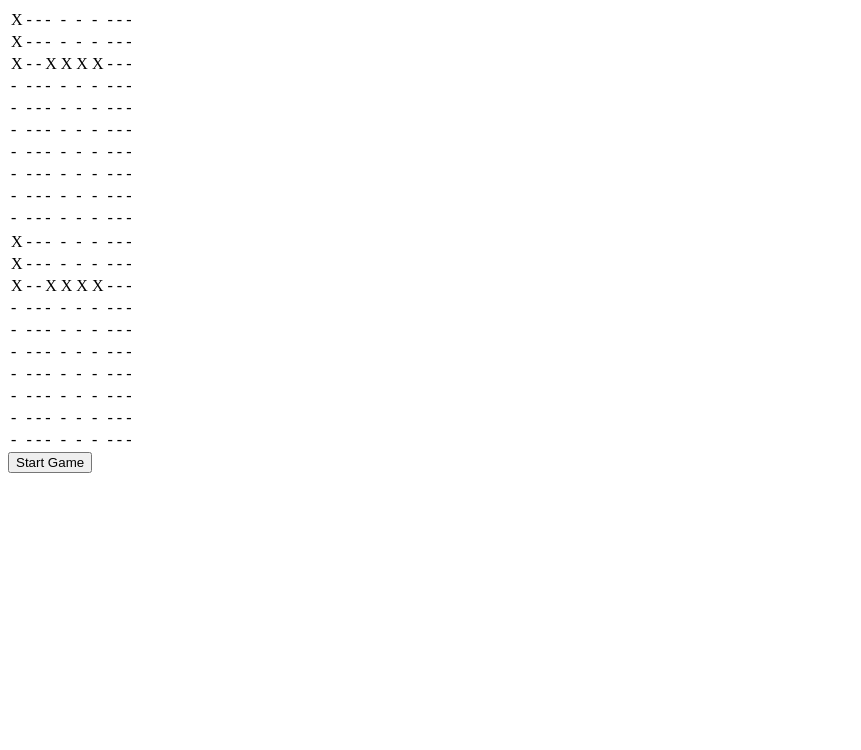
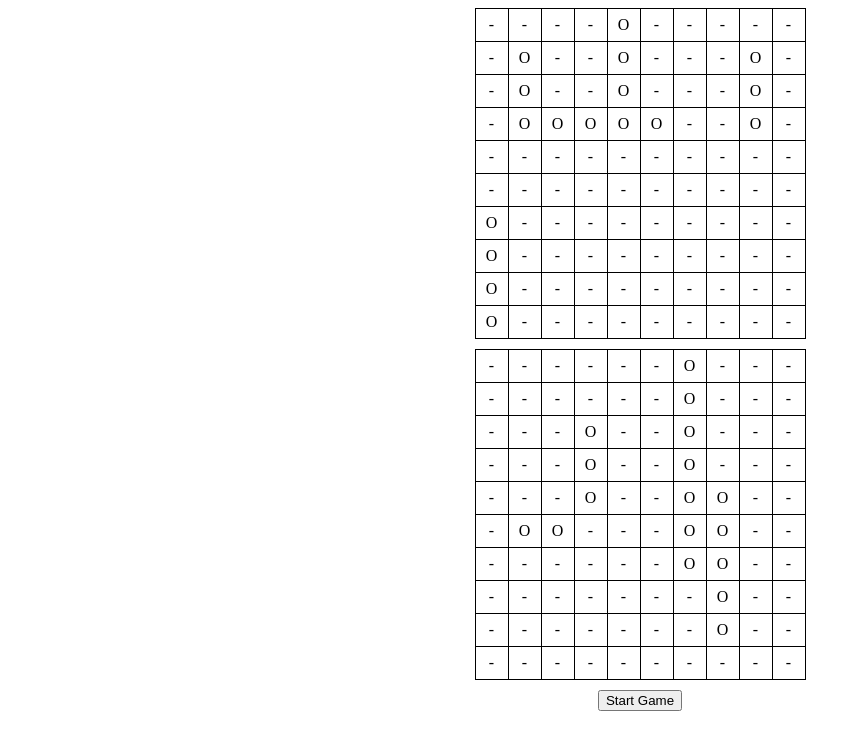
Before and after one commit to yerrapragada011/battleship, a website with bundled scripts: page index.html in a window 1280 px wide. Both pictures are taken after a click on the button "Start Game". Shown: the whole page, without its empty margins (0-861 px from the left). Built offline with nearby package versions, Linux system fonts and the light colour scheme.

Commit message:
Display gameboard & add attack func

```diff
--- a/index.html
+++ b/index.html
@@ -3,6 +3,7 @@
   <head>
     <meta charset="UTF-8" />
     <meta name="viewport" content="width=device-width, initial-scale=1.0" />
+    <link rel="stylesheet" href="style.css" />
     <script type="module" src="script.js" defer></script>
     <title>Battleship</title>
   </head>
--- a/script.js
+++ b/script.js
@@ -8,8 +8,8 @@ function startGame() {
   player1.gameboard.setPredeterminedShips()
   player2.gameboard.setPredeterminedShips()
 
-  renderGameboard(player1, 'player1-board')
-  renderGameboard(player2, 'player2-board')
+  renderGameboard(player1, 'player1-board', player2)
+  renderGameboard(player2, 'player2-board', player1)
 }
 
 document.getElementById('start-game').addEventListener('click', startGame)
--- a/src/gameboard.js
+++ b/src/gameboard.js
@@ -57,14 +57,44 @@ export class Gameboard {
   }
 
   setPredeterminedShips() {
-    const shipCoordinates = [
-      { x: 0, y: 0, length: 3, horizontal: true },
-      { x: 2, y: 3, length: 4, horizontal: false }
-    ]
+    const shipLengths = [3, 4, 5, 2, 3]
 
-    shipCoordinates.forEach(({ x, y, length, horizontal }) => {
+    shipLengths.forEach((length) => {
+      let horizontal = Math.random() < 0.5
+      let x, y
+
+      let overlap = true
+      while (overlap) {
+        if (horizontal) {
+          x = Math.floor(Math.random() * (10 - length + 1))
+          y = Math.floor(Math.random() * 10)
+        } else {
+          x = Math.floor(Math.random() * 10)
+          y = Math.floor(Math.random() * (10 - length + 1))
+        }
+
+        overlap = this.checkOverlap(x, y, length, horizontal)
+      }
+
       const ship = new Ship(length)
       this.placeShip(ship, x, y, horizontal)
     })
   }
+
+  checkOverlap(x, y, length, horizontal) {
+    if (horizontal) {
+      for (let i = x; i < x + length; i++) {
+        if (this.board[i][y] !== null) {
+          return true
+        }
+      }
+    } else {
+      for (let i = y; i < y + length; i++) {
+        if (this.board[x][i] !== null) {
+          return true
+        }
+      }
+    }
+    return false
+  }
 }
--- a/src/ui.js
+++ b/src/ui.js
@@ -1,18 +1,36 @@
-export function renderGameboard(player, containerId) {
+export function renderGameboard(player, containerId, targetPlayer) {
   const container = document.getElementById(containerId)
   container.innerHTML = ''
 
   const gameboard = player.gameboard.board
 
   const table = document.createElement('table')
+  table.classList.add('table')
 
   for (let i = 0; i < gameboard.length; i++) {
     const row = document.createElement('tr')
 
     for (let j = 0; j < gameboard[i].length; j++) {
       const cell = document.createElement('td')
-      const content = gameboard[i][j] ? 'X' : '-'
+      cell.classList.add('cell')
+      const content = gameboard[i][j] ? 'O' : '-'
       cell.textContent = content
+      cell.dataset.row = i
+      cell.dataset.col = j
+
+      if (!player.isComputer) {
+        cell.addEventListener('click', () => {
+          const row = parseInt(cell.dataset.row)
+          const col = parseInt(cell.dataset.col)
+          player.attack(row, col, targetPlayer)
+
+          if (cell.textContent === 'O') {
+            cell.textContent = 'X'
+            cell.style.color = 'red'
+          }
+        })
+      }
+
       row.appendChild(cell)
     }
 
--- /dev/null
+++ b/style.css
@@ -0,0 +1,18 @@
+.game-container {
+  display: flex;
+  flex-direction: column;
+  justify-content: center;
+  align-items: center;
+  gap: 10px;
+}
+
+.cell {
+  border: 1px solid black;
+  width: 30px;
+  height: 30px;
+  text-align: center;
+}
+
+.table {
+  border-collapse: collapse;
+}
```
